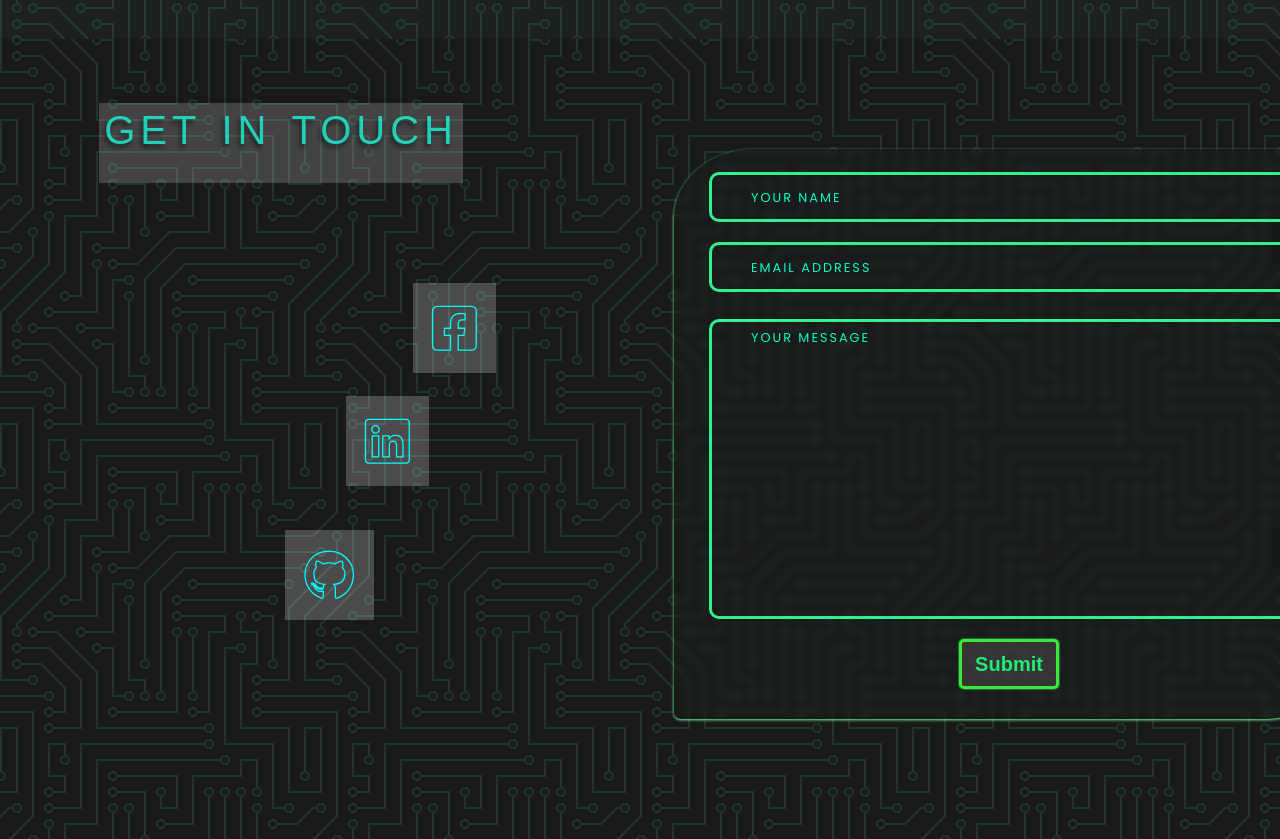
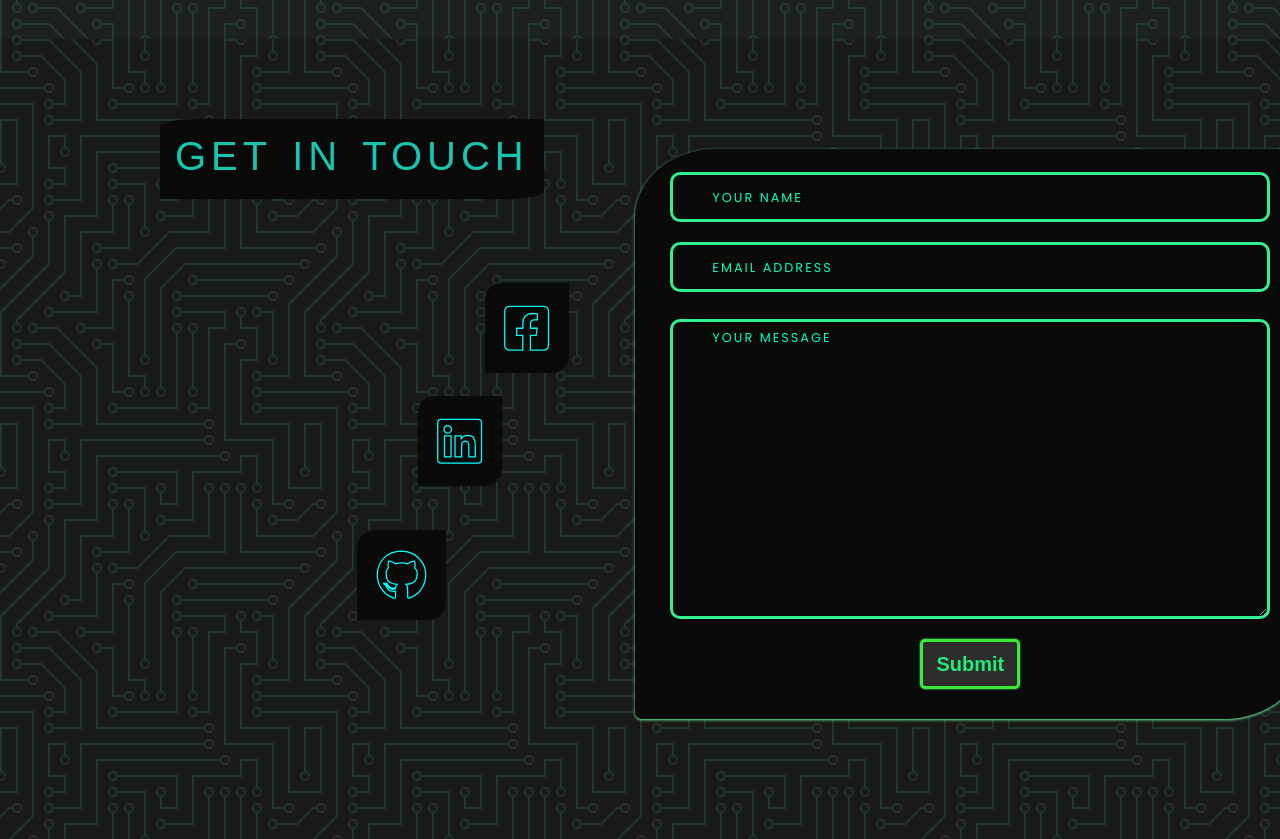
Before and after one commit to budaibetti/portfolio-website, a plain HTML site: page index.html in a window 1280 px wide. Shown: the part 5001-5840 px from the top of the page. Drawn offline with nearby package versions, Linux system fonts and the light colour scheme; a web font is replaced by a local one.

Commit message:
Fixed the issue of the minutes not updating correctly in the counter, changed the colours of the team name and the contact section. containers.

```diff
--- a/index.html
+++ b/index.html
@@ -327,7 +327,7 @@
       class="work-experience-counter">
 
         <div class="work-experience-title">
-        <h2> <span class="current-workplace">Current Workplace</span> <br> Tech Mahindra - Italian Team</h2><br>
+        <h2> <span class="current-workplace">Current Workplace</span> <br> Tech Mahindra - <span class="team-name">Italian</span> Team</h2><br>
         <h3>I have been working here for</h3>
       </div>
 
--- a/script.js
+++ b/script.js
@@ -131,7 +131,7 @@ function counter() {
   const totalSeconds = new Date(currentDate - startDate) / 1000;
   const days = Math.floor(totalSeconds / 3600 / 24);
   const hours = Math.floor(totalSeconds / 3600) % 24;
-  const minutes = Math.round(totalSeconds / 60) % 60;
+  const minutes = Math.floor(totalSeconds / 60) % 60;
   const seconds = Math.round(totalSeconds % 60);
 
   daysEl.innerHTML = days;
--- a/styles/contact.css
+++ b/styles/contact.css
@@ -17,11 +17,14 @@
   letter-spacing: 5px;
   text-shadow: -2px 4px 4px rgba(12, 13, 14, 0.6);
 
-   margin-top: 4rem;
+   margin-top: 5rem;
    margin-right: 5rem;
-   margin-left: 6.2rem;
-   padding: 5px;
-   background:rgba( 255, 255, 255, 0.18 );
+   margin-left: 10rem;
+   padding: 15px;
+   background: rgb(10, 10, 10);
+   border-radius: 10%;
+   border-top-right-radius: 1% ;
+   border-bottom-left-radius: 1% ;
 
 }
 
@@ -37,11 +40,11 @@
   flex-direction: column;
   position: relative;
   top: 1%;
-  left: 5%;
+  left: -3%;
   background: transparent;
   box-shadow: 0 1px 3px 0 rgb(108, 255, 152);
-  backdrop-filter: blur( 3.5px );
-  -webkit-backdrop-filter: blur( 3.5px );
+  background: rgb(10, 10, 10);
+
   max-height: 570px;
 
   width: 750px;
@@ -125,7 +128,7 @@
   border-radius: 2px;
   border-left: 2px solid rgb(2, 255, 179);
   border-right: 2px solid rgb(2, 255, 179);
-  background: rgb(32, 31, 31);
+  background: rgb(10, 10, 10);
   letter-spacing: 3px;
   color: #02ff9e;
 }
@@ -190,9 +193,11 @@
   top: -10%;
   -webkit-text-stroke: 0.1vw #07ffff;
  margin-bottom: 40px;
- background:rgba(255, 255, 255, 0.219);
+ background: rgb(10, 10, 10);
  padding: 20px;
-
+ border-radius: 20%;
+ border-top-right-radius: 1% ;
+ border-bottom-left-radius: 1% ;
 
 
 }
@@ -207,8 +212,11 @@
   left: 160%;
   -webkit-text-stroke: 0.1vw #02fff2;
 
- background:rgba(255, 255, 255, 0.219);
+  background: rgb(10, 10, 10);
  padding: 20px;
+ border-radius: 20%;
+  border-top-right-radius: 1% ;
+  border-bottom-left-radius: 1% ;
 
 }
 
@@ -220,8 +228,11 @@
   left: 10%;
   -webkit-text-stroke: 0.1vw #02ffff;
 
- background:rgba(255, 255, 255, 0.219);
+  background: rgb(10, 10, 10);
  padding: 20px;
+ border-radius: 20%;
+  border-top-right-radius: 1% ;
+  border-bottom-left-radius: 1% ;
 
 }
 
--- a/styles/hobby.css
+++ b/styles/hobby.css
@@ -27,11 +27,21 @@
   flex-direction: column;
 }
 
+.team-name {
+  text-transform: uppercase;
+  padding: 5px;
+  background: -webkit-linear-gradient(180deg, rgb(255, 9, 9) 43%, rgba(255,255,255,1) 42%, rgba(255,247,247,1) 65%, rgb(1, 255, 1) 95%);
+  background-clip: text;
+  -webkit-background-clip: text;
+  -webkit-text-fill-color: transparent;
+
+
+}
 .work-activity> h3 {
   color: rgb(224, 243, 243);
   position: relative ;
   left: -40%;
-  margin-bottom: 10px;
+  margin-bottom: 35px;
 }
 .current-workplace {
   color: aqua;
@@ -42,6 +52,7 @@
   position: relative;
   left: 7%;
   letter-spacing: 5px;
+  bottom: 15px;
 }
 .work-activity-list {
   list-style: none;
```
